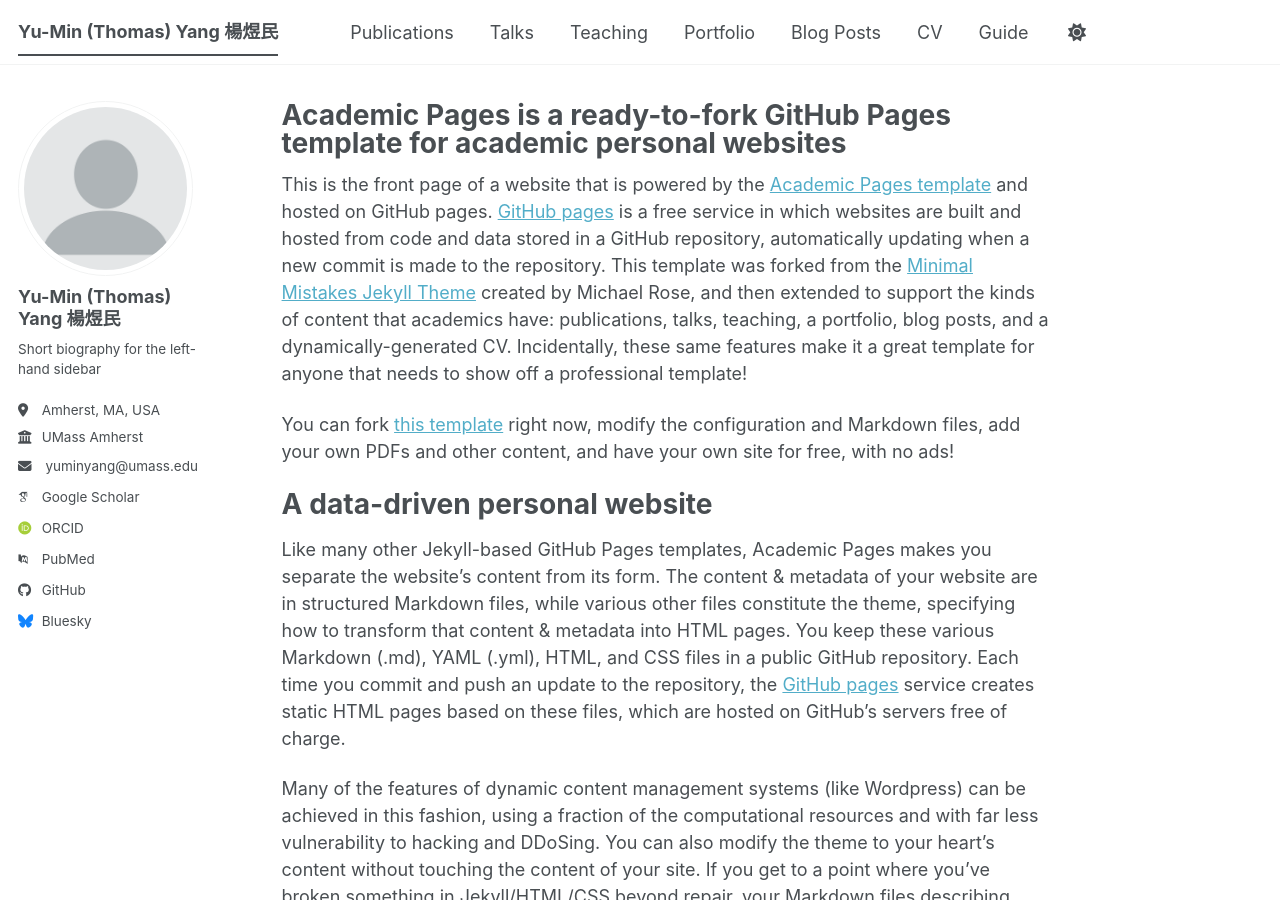
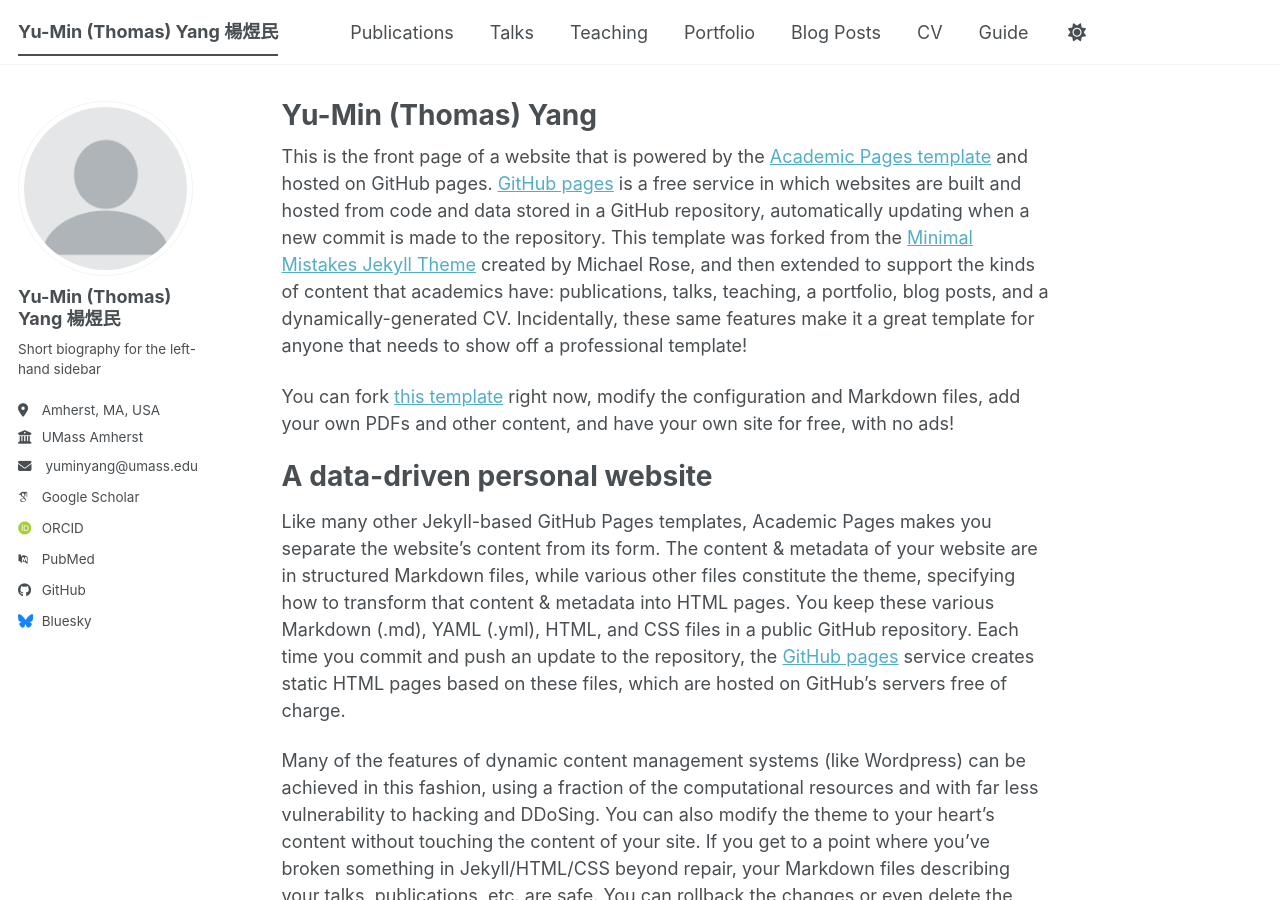
Before and after one commit to yu-min-yang/yu-min-yang.github.io, a Jekyll site: the page built from _pages/about.md, in a window 1280 px wide and 900 px high. Built offline with Jekyll 4.4.1, drawn with Linux system fonts in a browser that asks for light colours; some web fonts are replaced; a script bundle is joined from its source files by our own code; library files that are not in the unit come from our copies.

Commit message:
Update about.md

```diff
--- a/_pages/about.md
+++ b/_pages/about.md
@@ -1,6 +1,6 @@
 ---
 permalink: /
-title: "Academic Pages is a ready-to-fork GitHub Pages template for academic personal websites"
+title: "Yu-Min (Thomas) Yang"
 author_profile: true
 redirect_from:
   - /about/
```
